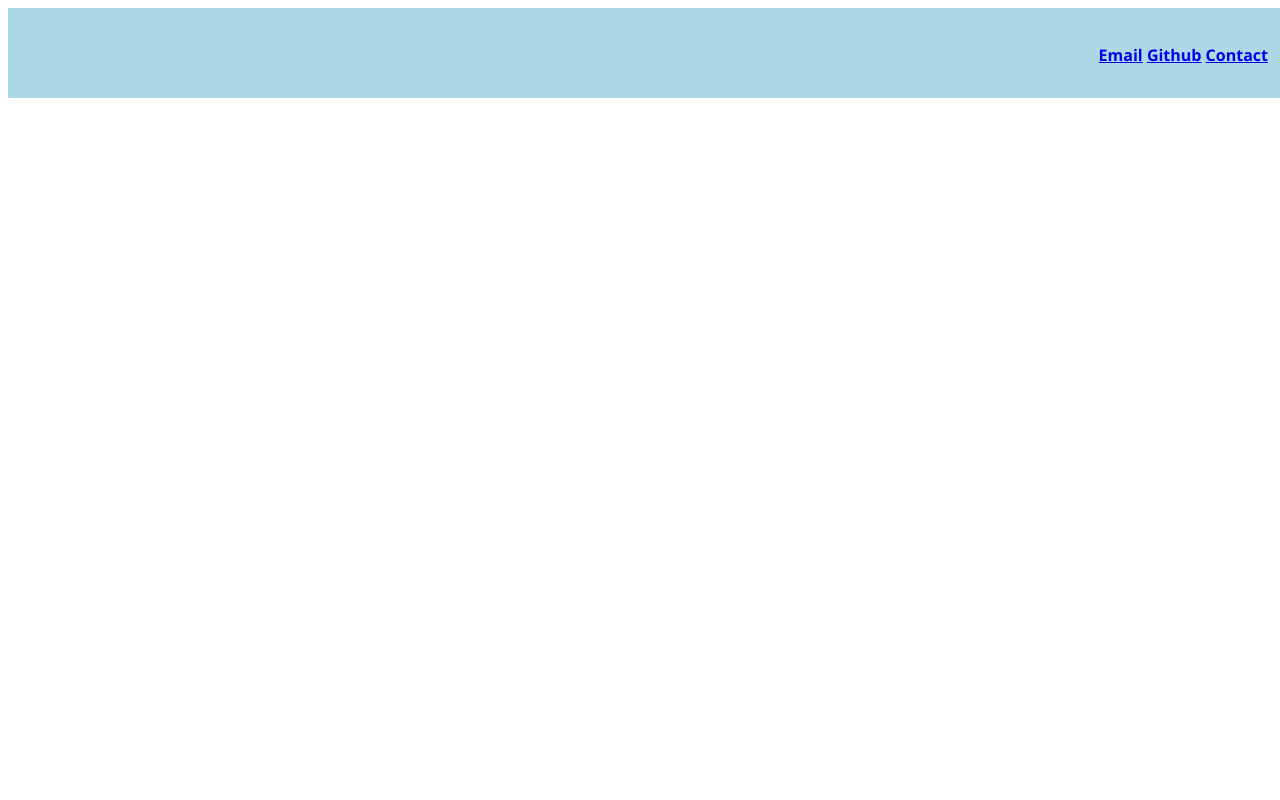
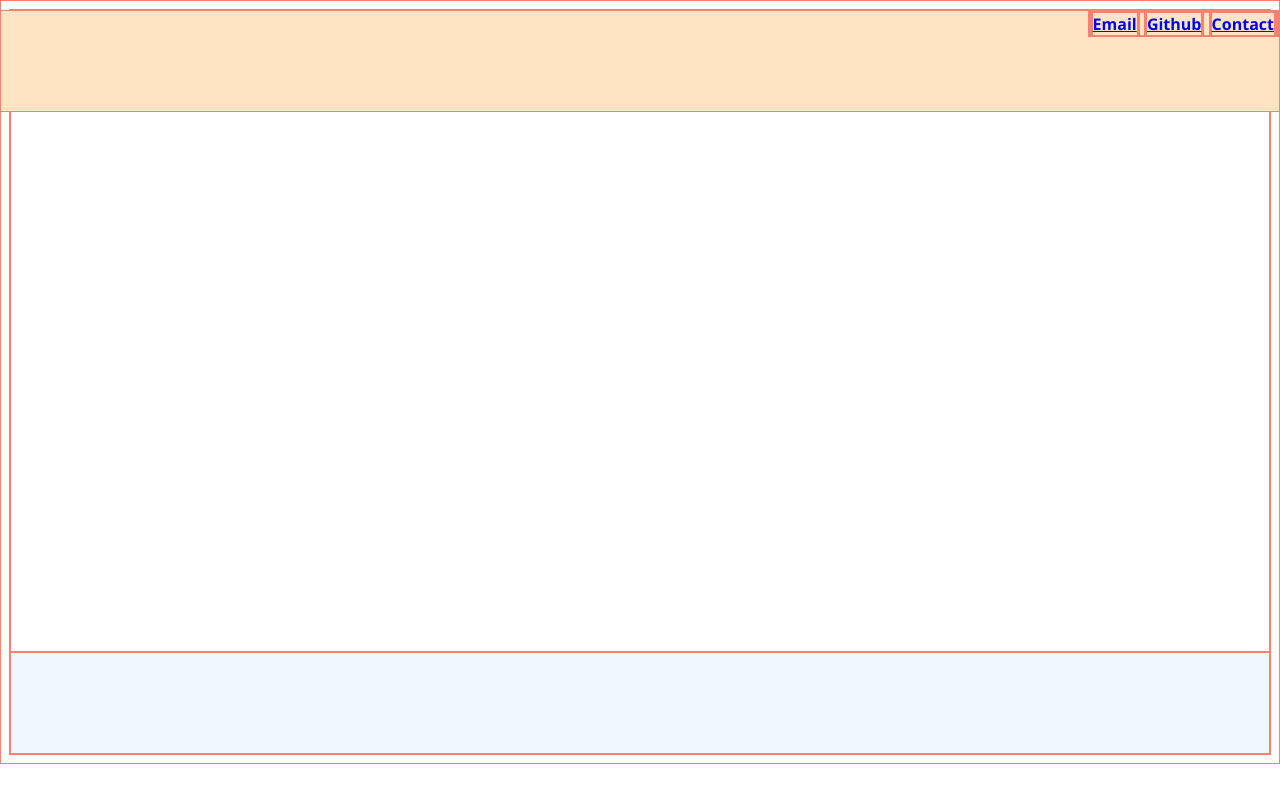
Before and after one commit to amckelvey/mini-project, a plain HTML site: page index.html in a window 1280 px wide. Drawn offline with Linux system fonts and the light colour scheme.

Commit message:
reworked page layout

```diff
--- a/assets/css/style.css
+++ b/assets/css/style.css
@@ -1,22 +1,47 @@
 * {
     font-family:'Segoe UI', Tahoma, Geneva, Verdana, sans-serif;
+    border: solid 1px salmon;
+}
+
+h1 {
+    margin: auto;
+    background-color: aliceblue;
+    color: black;
 }
 
 header {
-    width: 100%;
-    height: 90px;
-    background-color: lightblue;
+    height: 100px;
+    background-color: bisque;
+    color: mediumorchid;
     position: fixed;
+    right: 0;
+    left: 0;
 }
 
-#nav-ul {
-    position: relative;
-    right: 20px;
-    top: 20px;
-    text-align: right;
+#site-nav {
+    position: absolute;
+    right: 0;
 }
 
-#nav-ul li {
+#site-nav ul {
+    list-style-type: none;
+    padding: 0;
+    margin: 0;
+}
+
+#site-nav ul li {
     display: inline;
-    list-style-type: none;
+
 }
+
+main {
+    min-height: 80vh;
+}
+
+
+
+footer {
+    height: 100px;
+    background-color: aliceblue;
+    color: mediumorchid;
+}
--- a/index.html
+++ b/index.html
@@ -9,19 +9,23 @@
 
   <body>
 
-    <header>
-      <nav>
-        <ul id="nav-ul">
-            <li id="email"><strong><a href="mailto:mckelvey.andy@gmail.com">Email</a></strong></li>
-            <li id="github"><strong><a href="github.com/amckelvey">Github</a></strong></li>
-            <li id="contact"><strong><a href="mailto:mckelvey.andy@gmail.com">Contact</a></strong></li>
+    <header id="site-header">
+      <nav id="site-nav">
+        <ul>
+            <li><strong><a href="mailto:mckelvey.andy@gmail.com">Email</a></strong></li>
+            <li><strong><a href="github.com/amckelvey">Github</a></strong></li>
+            <li><strong><a href="mailto:mckelvey.andy@gmail.com">Contact</a></strong></li>
         </ul>
       </nav>
     </header>
 
-    <section>
+    <main id="main-content">
+      <h1>My Website</h1>
+    </main>
 
-    </section>
+    <footer id="site-footer">
+
+    </footer>
 
   </body>
 
```
Also changed, not shown: assets/css/IMG_0005.jpeg (added).
